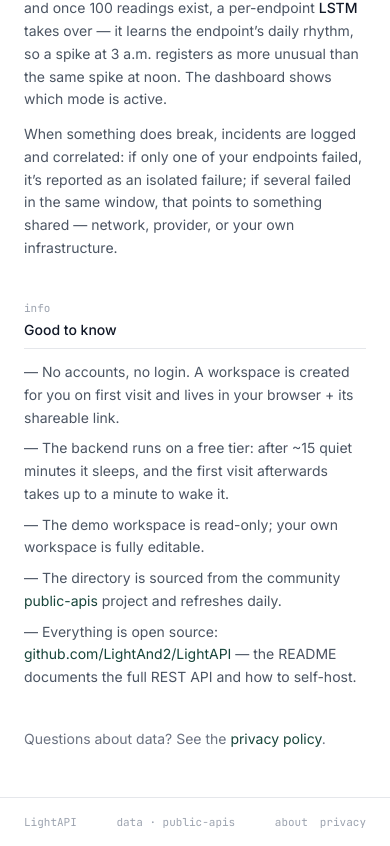
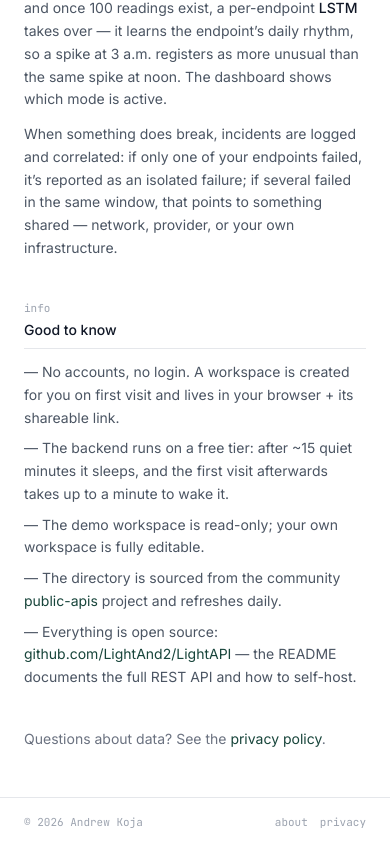
Before and after one commit to LightAnd2/LightAPI, a React (Vite) app in the folder frontend/: page /about in a window 390 px wide. Shown: the part 1106-1952 px from the top of the page. Built offline with nearby package versions, Linux system fonts and the light colour scheme; no server answers.

Commit message:
Add copyright notice to site footers

```diff
--- a/frontend/src/components/PageShell.jsx
+++ b/frontend/src/components/PageShell.jsx
@@ -32,8 +32,8 @@ export default function PageShell({ crumb, children }) {
 
       <footer className="border-t border-border mt-auto">
         <div className="max-w-6xl mx-auto px-6 py-4 flex items-center justify-between font-mono text-[11px] text-gray-400">
-          <span>LightAPI</span>
-          <span>data · public-apis</span>
+          <span>© {new Date().getFullYear()} Andrew Koja</span>
+          <span className="hidden sm:inline">data · public-apis</span>
           <span className="flex items-center gap-3">
             <Link to="/about" className="hover:text-gray-700 transition-colors">about</Link>
             <Link to="/privacy" className="hover:text-gray-700 transition-colors">privacy</Link>
--- a/frontend/src/pages/Explore.jsx
+++ b/frontend/src/pages/Explore.jsx
@@ -242,8 +242,8 @@ export default function Explore() {
       {/* Footer */}
       <footer className="border-t border-border mt-auto">
         <div className="max-w-6xl mx-auto px-6 py-4 flex items-center justify-between font-mono text-[11px] text-gray-400">
-          <span>LightAPI</span>
-          <span>data · public-apis</span>
+          <span>© {new Date().getFullYear()} Andrew Koja</span>
+          <span className="hidden sm:inline">data · public-apis</span>
           <span className="flex items-center gap-3">
             <Link to="/about" className="hover:text-gray-700 transition-colors">about</Link>
             <Link to="/privacy" className="hover:text-gray-700 transition-colors">privacy</Link>
```
